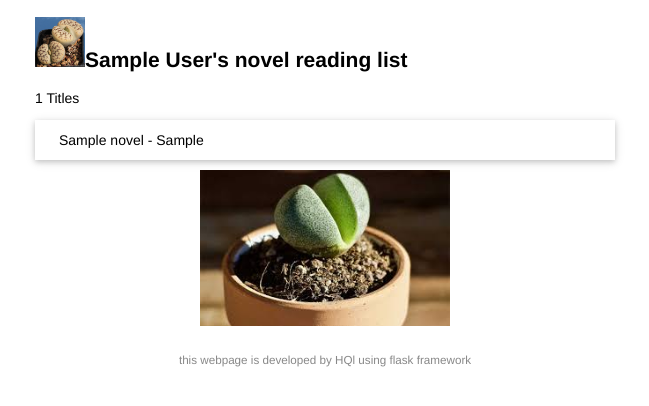
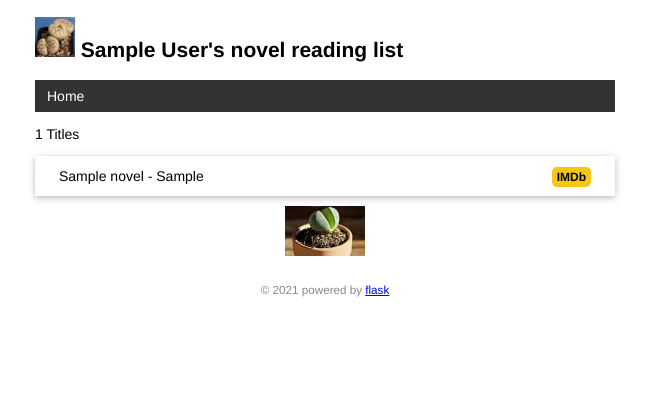
Before and after one commit to Hql1998/watchlist_flask, a Flask app: page / in a window 1280 px wide. Shown: the top 406 px of the page, without its empty margins (315-964 px from the left). Run offline with Flask 2, Linux system fonts and the light colour scheme; tables that the repository leaves empty hold one stand-in row (values such as "Sample post").

Commit message:
add base templates and error pages

```diff
--- a/main.py
+++ b/main.py
@@ -116,13 +116,20 @@ def forge():
     click.echo("database forged")
 
 
+@app.context_processor
+def inject_global():
+    user = User.query.first()
+    return dict(user=user)
+
+@app.errorhandler(404)
+def handle_404(e):
+    return render_template("404.html")
+
 @app.route("/")
 @app.route("/home")
-def hello():
-    user = User.query.first()
+def index():
     novels = Novel.query.all()
-    print(user.name)
-    rendered_text = render_template("index.html", user=user, novels=novels)
+    rendered_text = render_template("index.html", novels=novels)
     return rendered_text
 
 @app.route("/user/<name>")
--- a/static/css/style.css
+++ b/static/css/style.css
@@ -42,7 +42,45 @@ footer {
 
 /* 龙猫图片 */
 .totoro {
-    display: inline;
+    display: block;
     margin: 0 auto;
     height: 50px;
 }
+
+nav ul {
+    list-style-type: none;
+    margin: 0;
+    padding: 0;
+    overflow: hidden;
+    background-color: #333;
+}
+
+nav li {
+    float: left;
+}
+
+nav li a {
+    display: block;
+    color: white;
+    text-align: center;
+    padding: 8px 12px;
+    text-decoration: none;
+}
+
+nav li a:hover {
+    background-color: #111;
+}
+
+.float-right {
+    float: right;
+}
+
+.imdb {
+    font-size: 12px;
+    font-weight: bold;
+    color: black;
+    text-decoration: none;
+    background: #F5C518;
+    border-radius: 5px;
+    padding: 3px 5px;
+}
--- /dev/null
+++ b/templates/base.html
@@ -0,0 +1,27 @@
+<!DOCTYPE html>
+<html lang="en">
+<head>
+  {% block head %}
+    <meta charset="UTF-8">
+    <meta name="viewport" content="width=device-width, initial-scale=1.0">
+    <title>{{ user.name }}'s Watchlist</title>
+    <link rel="stylesheet" href="{{ url_for('static', filename='css/style.css') }}" type="text/css">
+    <link rel="icon" href="{{ url_for('static', filename='/image/icon.png') }}">
+  {% endblock %}
+</head>
+<body>
+  <h2>
+    <img src="{{ url_for('static', filename='image/white_gray.jpg') }}" class="avatar">
+    {{ user.name }}'s novel reading list
+  </h2>
+  <nav>
+      <ul>
+          <li><a href="{{ url_for('index') }}">Home</a></li>
+      </ul>
+  </nav>
+  {% block content %} {% endblock %}
+  <footer>
+      <small>&copy; 2021 powered by <a href="http://helloflask.com/tutorial">flask</a></small>
+  </footer>
+</body>
+</html>
--- a/templates/index.html
+++ b/templates/index.html
@@ -1,26 +1,16 @@
-<!DOCTYPE html>
-<html lang="en">
-<head>
-    <meta charset="UTF-8">
-    <title>{{ user.name }}' watch list</title>
-    <link rel="stylesheet" href="{{ url_for('static',filename='css/style.css') }}" type="text/css">
-</head>
-<body >
-    <div> <!-- style="width:500px;border:1px solid black;margin:0 auto;" -->
-        <h2><img src="{{ url_for('static', filename='image/white_gray.jpg') }}" class="totoro">{{ user.name }}'s novel reading list</h2>
-    {# using length filter to get the length of novel variable' length #}
-        <p>{{ novels|length}} Titles</p>
-        <ul class="movie-list">
-            {% for novel in novels%} {# iterate the variable of novels #}
-            <li>{{ novel.title }} - {{ novel.year }}</li> {# 等同于 novel['title'] #}
-            {% endfor %} {# use endfor to end for loog #}
-        </ul>
-        <img src="{{ url_for('static', filename='image/green.jpg') }}" class="avatar" style="display:block;width:250px;margin:0 auto;">
-        <footer>
-            <small>this webpage is developed by HQl using flask framework</small>
-        </footer>
+{% extends 'base.html' %}
 
-    </div>
+{% block content %}
+<p>{{ novels|length }} Titles</p>
+<ul class="movie-list">
+    {% for novel in novels %}
+    <li>{{ novel.title }} - {{ novel.year }}
+        <span class="float-right">
+            <a class="imdb" href="https://www.imdb.com/find?q={{ novel.title }}" target="_blank" title="Find this movie on IMDb">IMDb</a>
+        </span>
+    </li>
+    {% endfor %}
+</ul>
+<img alt="Walking Totoro" class="totoro" src="{{ url_for('static', filename='image/green.jpg') }}" title="to~to~ro~">
 
-</body>
-</html>
+{% endblock %}
```
Also changed, not shown: templates/404.html (added, +12 -0 lines), static/image/icon.png (added).
